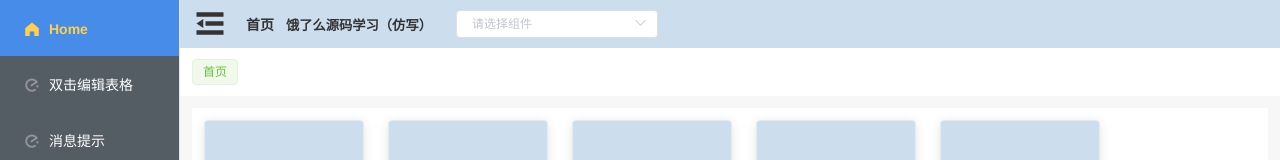
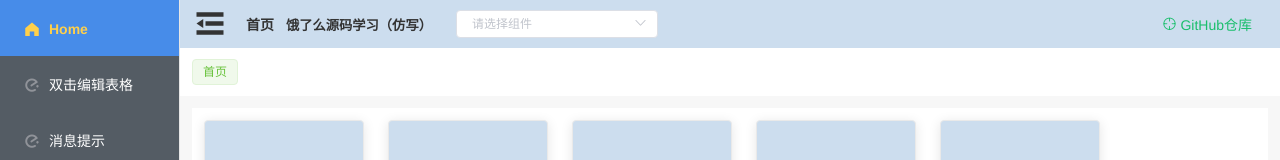
Before and after one commit to shuirongshuifu/elementSrcCodeStudy, a Vue app: page / in a window 1280 px wide. Shown: the top 160 px of the page. Built offline with nearby package versions, Linux system fonts and the light colour scheme.

Commit message:
'添加连接'

```diff
--- a/src/layOut/rightTopBerad/index.vue
+++ b/src/layOut/rightTopBerad/index.vue
@@ -30,6 +30,9 @@
       >
       </el-option>
     </el-select>
+    <my-link class="jumpC" @click="githubFn" type="success" icon="el-icon-aim"
+      >GitHub仓库</my-link
+    >
   </div>
 </template>
 
@@ -59,6 +62,9 @@ export default {
       });
       this.componentsVal = "";
     },
+    githubFn() {
+      window.open("https://github.com/shuirongshuifu");
+    },
   },
 };
 </script>
@@ -72,10 +78,16 @@ export default {
   align-items: center;
   box-sizing: border-box;
   padding: 0 12px;
+  position: relative;
   .iii {
     font-size: 36px;
     cursor: pointer;
     margin-right: 18px;
   }
+  .jumpC {
+    position: absolute;
+    top: 10px;
+    right: 24px;
+  }
 }
 </style>
```
